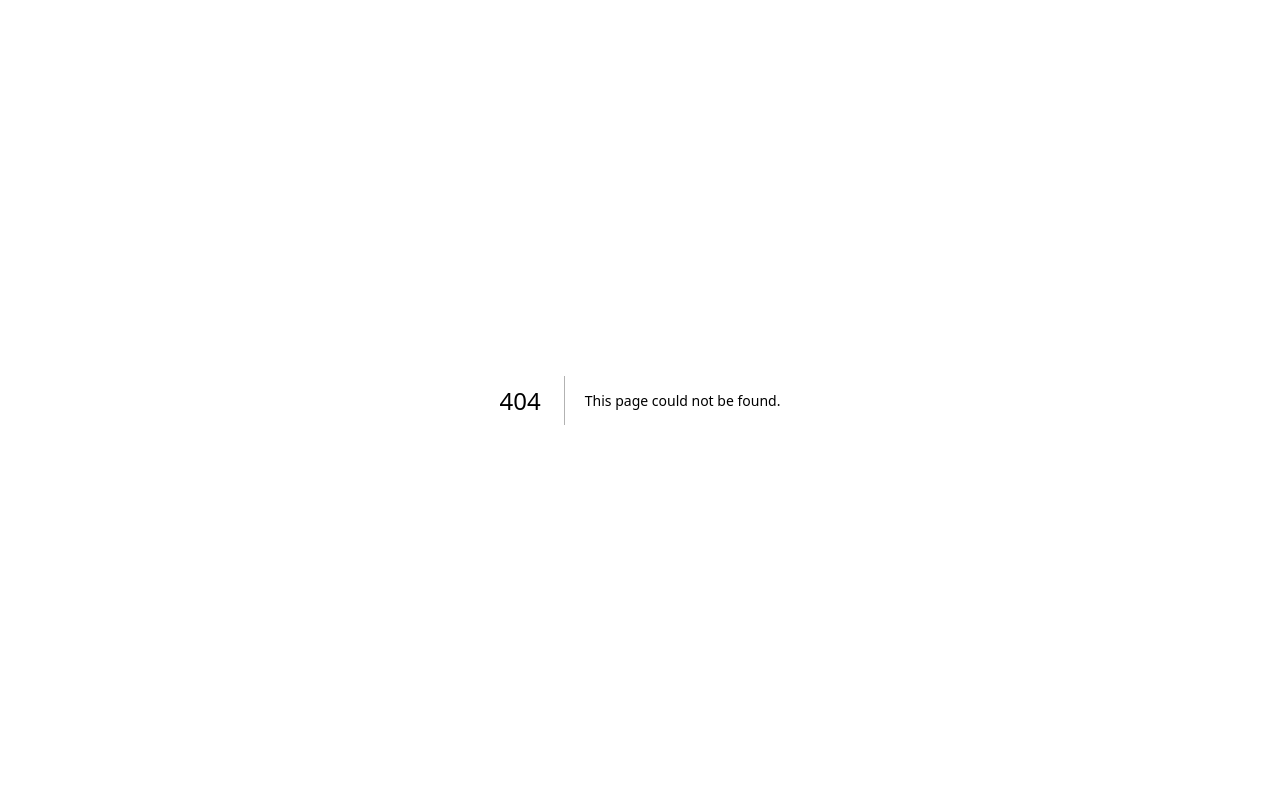
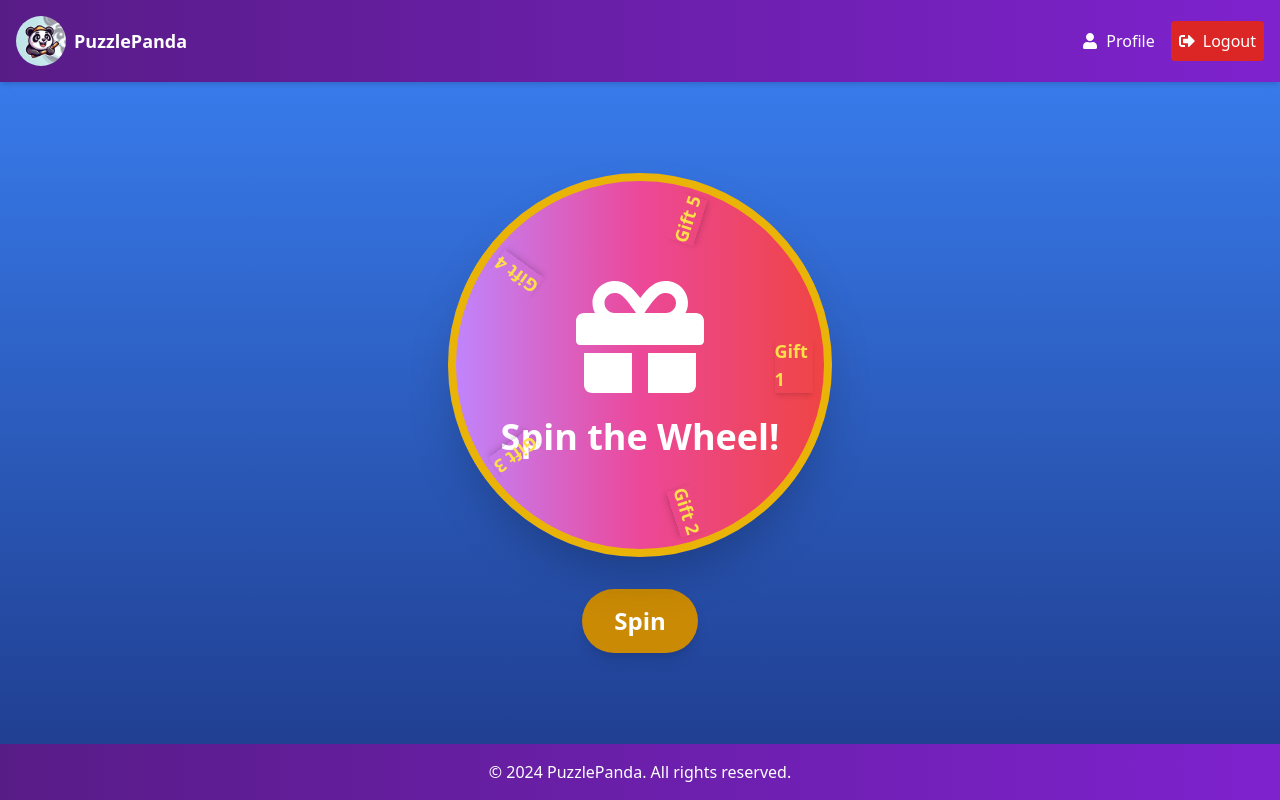
Before and after one commit to NoManNayeem/PuzzlePanda-100s, a Next.js app: page /user/spin in a window 1280 px wide. Before the commit this address had no page. Built offline with nearby package versions, Linux system fonts and the light colour scheme.

Commit message:
Added Spinning Wheel UI

```diff
--- a/package.json
+++ b/package.json
@@ -15,6 +15,7 @@
     "framer-motion": "^11.2.0",
     "next": "14.2.3",
     "react": "^18",
+    "react-custom-roulette": "^1.4.1",
     "react-dom": "^18",
     "react-icons": "^5.2.1",
     "react-loading": "^2.0.3",
--- a/src/app/user/page.js
+++ b/src/app/user/page.js
@@ -8,6 +8,9 @@ import PrivateNavBar from "./LoggedUserComponents/Private_NavBar";
 import PrivateHeader from "./LoggedUserComponents/Private_Header";
 import { getCookie, setCookie } from "cookies-next";
 import { profileDetailAPI } from "@/app/DRF_Backend/API";
+import Link from "next/link";
+
+
 
 const UserPage = () => {
   const [user, setUser] = useState({
@@ -21,6 +24,10 @@ const UserPage = () => {
   });
 
   const router = useRouter();
+
+  const handleSpinToWinButton = () => {
+    router.push('/user/spin');
+  };
 
   useEffect(() => {
     const fetchUserData = async () => {
@@ -102,8 +109,7 @@ const UserPage = () => {
       <div className="flex items-center justify-center mt-2">
         <button
           onClick={handlePlayNowClick}
-    className={`flex items-center justify-center gap-2 py-3 px-6 rounded-full shadow-md transition-transform transform hover:scale-105 focus:outline-none focus:ring-4 ${
-      user.isSubscribed
+          className={`flex items-center justify-center gap-2 py-3 px-6 rounded-full shadow-md transition-transform transform hover:scale-105 focus:outline-none focus:ring-4 ${user.isSubscribed
               ? 'bg-green-500 text-white hover:bg-green-600 focus:ring-green-400'
               : 'bg-red-500 text-white hover:bg-red-600 focus:ring-red-400'
             }`}
@@ -169,6 +175,7 @@ const UserPage = () => {
             </div>
 
             <div className="border p-4 rounded-lg shadow-sm hover:shadow-lg transition-shadow duration-300">
+
               <h2 className="text-2xl font-semibold mb-4 flex items-center">
                 <FaQuoteLeft className="mr-2 text-indigo-500" />
                 Discover:
@@ -184,7 +191,17 @@ const UserPage = () => {
                 <p>Loading quote...</p>
               )}
             </div>
+            <div className="font-[sans-serif]  text-center">
+              <button
+                type="button"
+                onClick={handleSpinToWinButton}
+                className="px-2 py-2 min-w-[140px] shadow-lg shadow-purple-200 rounded-full text-black text-sm tracking-wider font-medium outline-none border-2 border-purple-600 active:shadow-inner">
+
+                  Spin To Win!
+              </button>
             </div>
+          </div>
+
 
           <div className="space-y-8">
             <div className="border p-4 rounded-lg shadow-sm hover:shadow-lg transition-shadow duration-300">
--- /dev/null
+++ b/src/app/user/spin/page.js
@@ -0,0 +1,113 @@
+"use client";
+
+import React, { useState } from 'react';
+import { motion } from 'framer-motion';
+import { FaGift } from 'react-icons/fa'; // Importing an icon from react-icons
+import PrivateFooter from '../LoggedUserComponents/Private_Footer';
+import PrivateHeader from '../LoggedUserComponents/Private_Header';
+import PrivateNavBar from '../LoggedUserComponents/Private_NavBar';
+
+// Defining gifts with their probabilities and icons
+const gifts = [
+  { id: 1, text: 'Gift 1', probability: 0.5, icon: 'https://via.placeholder.com/100?text=GIFT+1' }, // 50% chance to win
+  { id: 2, text: 'Gift 2', probability: 0.2, icon: 'https://via.placeholder.com/100?text=GIFT+2' }, // 20% chance to win
+  { id: 3, text: 'Gift 3', probability: 0.15, icon: 'https://via.placeholder.com/100?text=GIFT+3' }, // 15% chance to win
+  { id: 4, text: 'Gift 4', probability: 0.1, icon: 'https://via.placeholder.com/100?text=GIFT+4' }, // 10% chance to win
+  { id: 5, text: 'Gift 5', probability: 0.05, icon: 'https://via.placeholder.com/100?text=GIFT+5' }, // 5% chance to win
+];
+
+// Function to get a random gift based on defined probabilities
+const getRandomGift = () => {
+  const rand = Math.random();
+  let sum = 0;
+  for (let gift of gifts) {
+    sum += gift.probability;
+    if (rand < sum) return gift;
+  }
+  return gifts[0];
+};
+
+const SpinningWheel = () => {
+  const [selectedGift, setSelectedGift] = useState(null);
+  const [isSpinning, setIsSpinning] = useState(false);
+
+  const handleSpin = () => {
+    setIsSpinning(true);
+    const gift = getRandomGift();
+    setTimeout(() => {
+      setSelectedGift(gift);
+      setIsSpinning(false);
+    }, 3000); // Duration of spin
+  };
+
+  return (
+    <div className="min-h-screen flex flex-col bg-gradient-to-b from-blue-500 to-blue-900 text-white">
+      <PrivateHeader className="w-full" />
+      <PrivateNavBar className="w-full" />
+      <div className="flex-grow flex flex-col items-center justify-center">
+        <div className="relative">
+          <motion.div
+            animate={{ rotate: isSpinning ? 1080 : 0 }}
+            transition={{ duration: 3 }}
+            className="w-64 h-64 md:w-80 md:h-80 lg:w-96 lg:h-96 rounded-full border-8 border-yellow-500 flex items-center justify-center shadow-2xl bg-gradient-to-r from-purple-400 via-pink-500 to-red-500"
+          >
+            {selectedGift ? (
+              <motion.img
+                src={selectedGift.icon}
+                alt={selectedGift.text}
+                className="w-24 h-24 md:w-32 md:h-32 lg:w-40 lg:h-40 rounded-full shadow-lg"
+                initial={{ scale: 0 }}
+                animate={{ scale: 1 }}
+                transition={{ duration: 0.5 }}
+              />
+            ) : (
+              <motion.div
+                className="flex flex-col items-center"
+                initial={{ scale: 0 }}
+                animate={{ scale: 1 }}
+                transition={{ duration: 0.5 }}
+              >
+                <FaGift className="text-6xl md:text-8xl lg:text-9xl text-white mb-4" />
+                <p className="text-2xl md:text-3xl lg:text-4xl font-bold text-white">Spin the Wheel!</p>
+              </motion.div>
+            )}
+          </motion.div>
+          {/* Adding gift names around the wheel */}
+          {gifts.map((gift, index) => (
+            <div
+              key={gift.id}
+              className="absolute transform"
+              style={{
+                top: `${50 + 40 * Math.sin((index / gifts.length) * 2 * Math.PI)}%`,
+                left: `${50 + 40 * Math.cos((index / gifts.length) * 2 * Math.PI)}%`,
+                transform: `translate(-50%, -50%) rotate(${(index / gifts.length) * 360}deg)`,
+              }}
+            >
+              <p className="text-sm md:text-base lg:text-lg font-bold text-yellow-300 shadow-md">{gift.text}</p>
+            </div>
+          ))}
+        </div>
+        <button
+          onClick={handleSpin}
+          className="mt-8 px-8 py-4 bg-yellow-600 text-white text-2xl font-semibold rounded-full hover:bg-yellow-700 transition disabled:opacity-50 focus:outline-none focus:ring-4 focus:ring-yellow-400 shadow-lg"
+          disabled={isSpinning}
+        >
+          Spin
+        </button>
+        {selectedGift && !isSpinning && (
+          <motion.div
+            className="mt-8 text-3xl md:text-4xl lg:text-5xl text-center font-bold"
+            initial={{ opacity: 0 }}
+            animate={{ opacity: 1 }}
+            transition={{ duration: 0.5 }}
+          >
+            Congratulations! You won: {selectedGift.text}
+          </motion.div>
+        )}
+      </div>
+      <PrivateFooter className="w-full" />
+    </div>
+  );
+};
+
+export default SpinningWheel;
```
Also changed, not shown: 1 other file (tests, documents, lock files or other folders). Lines whose indentation alone changed are shown as unchanged.
